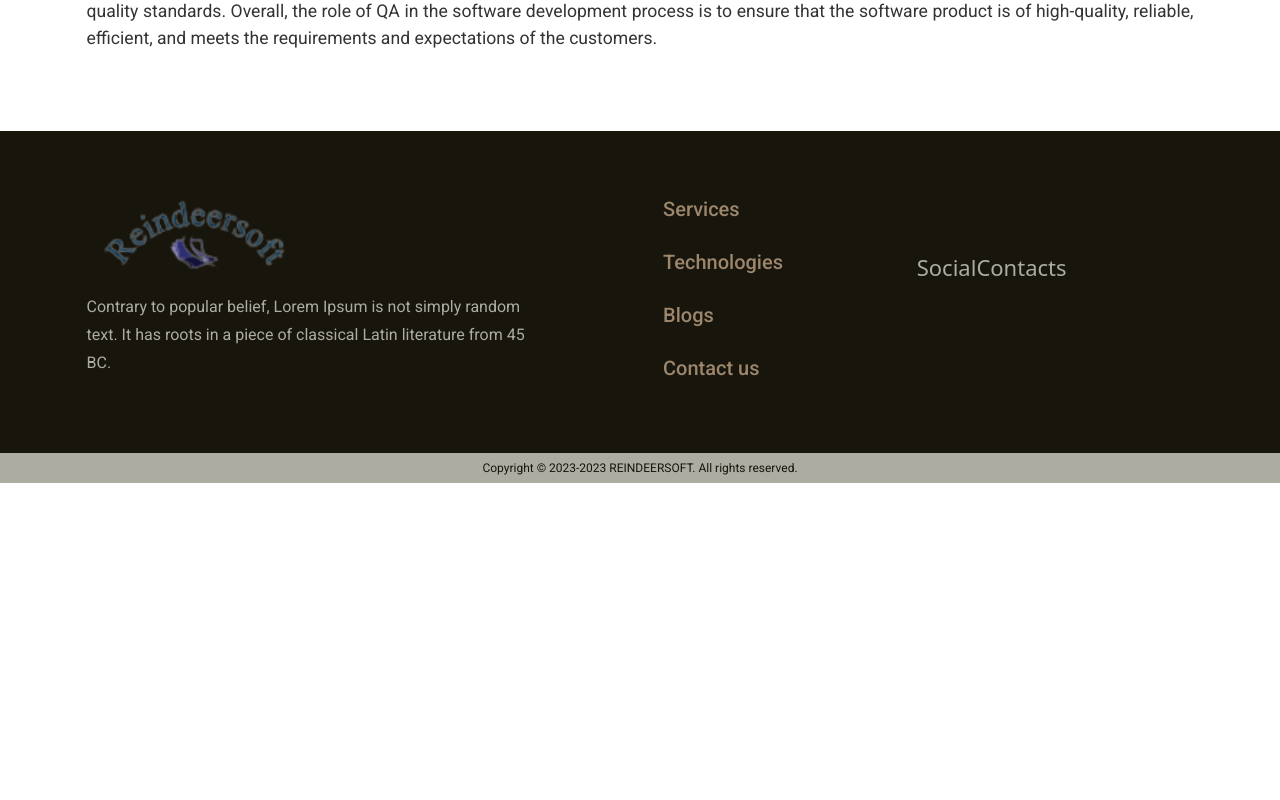
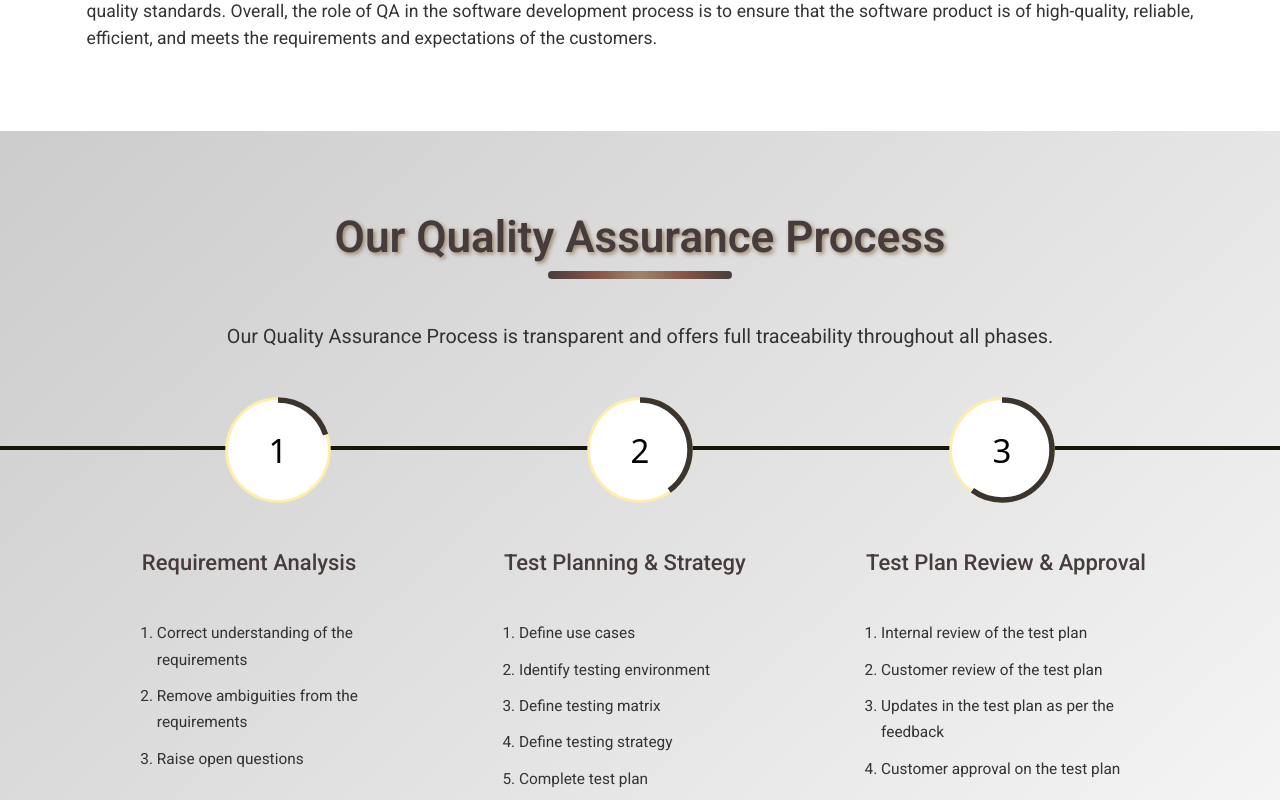
Before and after one commit to Jahangeer95/reindeersoft, a Next.js app: page /qa-and-test-automation in a window 1280 px wide. Shown: the part 1460-2260 px from the top of the page. Before the commit the page ends 1943 px from the top, so only its background shows below. Built offline with nearby package versions, Linux system fonts and the light colour scheme; a web font is replaced by a local one.

Commit message:
quality assurance process added...

```diff
--- a/src/components/content/qa-and-test-automation/index.tsx
+++ b/src/components/content/qa-and-test-automation/index.tsx
@@ -1,11 +1,11 @@
 import React from "react";
 import Banner from "./banner";
 import QualityAssurance from "./quality-assurance-importance";
+import Quality from "./quality-assurance-process";
 // import AgileDevelopment from "./agile-development";
 // import AutomatedTesting from "./automatedTesting";
 // import ConsultancyServices from "./consultancy";
 // import QaServices from "./qa-services";
-// import Quality from "./quality-assurance-process";
 
 // import UniqueTesting from "./unique-testing";
 // import WaterfallDevelopment from "./waterfall-development";
@@ -17,9 +17,9 @@ const QaAndTestAutomation = () => {
 
       <QualityAssurance />
 
-      {/* <Quality />
+      <Quality />
 
-      <QaServices />
+      {/* <QaServices />
 
       <WaterfallDevelopment />
 
--- /dev/null
+++ b/src/components/content/qa-and-test-automation/quality-assurance-process/index.tsx
@@ -0,0 +1,40 @@
+import React from "react";
+import { Container } from "react-bootstrap";
+import ProgressCircle from "@/components/ui/ProgressCircle";
+import * as data from "./qualityAssuranceProcessData";
+import styles from "./quality.module.scss";
+
+const QualityAssuranceProcess = () => {
+  return (
+    <section className={styles.QualityMain}>
+      <Container fluid="lg">
+        <div className="d-flex flex-column align-items-center">
+          <h2 className="text-center">{data.title}</h2>
+          <p>{data.description}</p>
+        </div>
+        <article>
+          {data.qualityAssuranceProcessArray.map((state) => {
+            return (
+              <div key={state.id}>
+                <span className={styles.Border}></span>
+                <span>
+                  <ProgressCircle percentage={state.id * 20} />
+                </span>
+                <div>
+                  <p>{state.heading}</p>
+                  <ul>
+                    {state.list.map((item, idx) => (
+                      <li key={idx}>{item}</li>
+                    ))}
+                  </ul>
+                </div>
+              </div>
+            );
+          })}
+        </article>
+      </Container>
+    </section>
+  );
+};
+
+export default QualityAssuranceProcess;
--- /dev/null
+++ b/src/components/content/qa-and-test-automation/quality-assurance-process/quality.module.scss
@@ -0,0 +1,128 @@
+@use "../../../../sass/colors";
+@use "../../../../sass/heading";
+@use "../../../../sass/paragraph";
+
+.QualityMain {
+    padding: 80px 0;
+    background: linear-gradient(to top left, rgba(colors.$white-color,1), rgba(colors.$secondary_light,1));
+
+    div {
+        div {
+            h2 {
+                @include heading.levelTwo-heading;
+                margin-bottom: 60px;
+
+            }
+
+            p {
+                display: block;
+                @include paragraph.paragraph-mixin;
+                text-align: center;
+                text-indent: unset;
+                margin-bottom: 30px;
+                max-width: 900px;
+                font-size: 0.9rem;
+                // text-transform: capitalize;
+            }
+
+
+        }
+        article {
+            position: relative;
+            display: flex;
+            flex-wrap: wrap;
+            gap: 30px;
+            justify-content: center;
+            @media only screen and (max-width: "768px") {
+                gap: 10px;
+            }
+
+            div {
+                position: relative;
+                width: 18%;
+                @media only screen and (max-width: "1330px") {
+                    width: 30%;
+                }
+                @media only screen and (max-width: "768px") {
+                    width: 40%;
+                }
+                @media only screen and (max-width: "550px") {
+                    width: 80%;
+                }
+                .Border {
+                    position: relative;
+                    z-index: 0;
+
+                    &::before {
+                        content: "";
+                        position: absolute;
+                        left: -1000px;
+                        bottom: -100px;
+                        width: 3000px;
+                        height: 4px;
+                        background-color: colors.$secondary_dark;
+                        z-index: 0;
+                    }
+                }
+
+                span {
+                    position: relative;
+                    display: flex;
+                    justify-content: center;
+                    z-index: 1;
+
+
+
+                }
+
+                div {
+                    width: 100%;
+                    padding-left: 30px;
+
+                    @media only screen and (max-width: "1230px") {
+                        display: flex;
+                        flex-direction: column;
+                        justify-content: center;
+                        align-items: center;
+                        padding: 0;
+                    }
+
+                    @media only screen and (max-width: "550px") {
+                        align-items: flex-start;
+                    }
+
+                    p {
+                        @include paragraph.paragraph-mixin;
+                        color: colors.$primary_dark4;
+                        text-align: left;
+                        font-weight: 500;
+                        height: 50px;
+                        text-indent: unset;
+                        font-size: 1rem;
+                        margin-bottom: 20px;
+
+                        @media only screen and (max-width: "768px") {
+                            height: fit-content;
+                        }
+                    }
+                    ul{
+                        list-style: decimal;
+                        margin: 0;
+                        padding-left: 15px;
+                        li{
+                            position: relative;
+                            @include paragraph.paragraph-mixin;
+                            font-size: 0.7rem;
+                            text-indent: unset;
+                            text-align: left;
+
+                        }
+                    }
+                }
+            }
+
+        }
+
+    }
+
+}
--- /dev/null
+++ b/src/components/content/qa-and-test-automation/quality-assurance-process/qualityAssuranceProcessData.ts
@@ -0,0 +1,63 @@
+import {
+  qualityAssuranceProcessArrayType,
+  QualityAssuranceProcessDescriptionType,
+  QualityAssuranceProcessTitleType,
+} from "@/types/qaAndTestAutomation.type";
+
+export const title: QualityAssuranceProcessTitleType =
+  "Our Quality assurance Process";
+
+export const description: QualityAssuranceProcessDescriptionType =
+  "Our Quality Assurance Process is transparent and offers full traceability throughout all phases.";
+
+export const qualityAssuranceProcessArray: qualityAssuranceProcessArrayType = [
+  {
+    id: 1,
+    heading: "Requirement Analysis",
+    list: [
+      "Correct understanding of the requirements",
+      "Remove ambiguities from the requirements",
+      "Raise open questions",
+    ],
+  },
+  {
+    id: 2,
+    heading: "Test Planning & Strategy",
+    list: [
+      "Define use cases",
+      "Identify testing environment",
+      "Define testing matrix",
+      "Define testing strategy",
+      "Complete test plan",
+    ],
+  },
+  {
+    id: 3,
+    heading: "Test Plan Review & Approval",
+    list: [
+      "Internal review of the test plan",
+      "Customer review of the test plan",
+      "Updates in the test plan as per the feedback",
+      "Customer approval on the test plan",
+    ],
+  },
+  {
+    id: 4,
+    heading: "Test Execution & Bug Reporting",
+    list: [
+      "Test execution",
+      "Bug reporting",
+      "Product's release stability tracking",
+      "Weekly status sharing with customer",
+    ],
+  },
+  {
+    id: 5,
+    heading: "Reporting and Final Review",
+    list: [
+      "Compile report of final testing status",
+      "Share the report with customer",
+      "Review the report with customer",
+    ],
+  },
+];
--- /dev/null
+++ b/src/components/ui/ProgressCircle.tsx
@@ -0,0 +1,67 @@
+import React from "react";
+
+type progressCircleProps = {
+    percentage: number
+}
+
+type circleProps1 = {
+    colour : string,
+    percentage : number,
+}
+
+type textProps = {
+    percentage: number;
+}
+
+
+function ProgressCircle({percentage}: progressCircleProps ) {
+    const cleanPercentage = (percentage: number) => {
+        const isNegativeOrNaN = !Number.isFinite(+percentage) || percentage < 0
+        const isTooHigh = percentage > 100;
+        return isNegativeOrNaN ? 0 : isTooHigh ? 100 : +percentage;
+      };
+
+      const Circle = (props: circleProps1) => {
+        const r = 50;
+        const circ = 2 * Math.PI * r;
+        const strokePct = ((100 - props?.percentage) * circ) / 100;
+        return (
+          <circle
+            r={r}
+            cx={100}
+            cy={100}
+            fill="white"
+            stroke={strokePct !== circ ? props?.colour : ""}
+            strokeWidth={"0.25em"}
+            strokeDasharray={circ}
+            strokeDashoffset={props?.percentage ? strokePct : 0}
+          ></circle>
+        );
+      };
+
+      const Text = ({ percentage }: textProps) => {
+        return (
+          <text
+            x="50%"
+            y="50%"
+            dominantBaseline="central"
+            textAnchor="middle"
+            fontSize={"1.5em"}
+          >
+            {(percentage/20).toFixed(0)}
+          </text>
+        );
+      };
+      const pct = cleanPercentage(percentage);
+      return (
+        <svg width={200} height={200} >
+          <g transform={`rotate(-90 ${"100 100"})`}>
+            <Circle colour="#ffeeaa" percentage={100} />
+            <Circle colour="#3c342e" percentage={pct} />
+          </g>
+          <Text percentage={pct} />
+        </svg>
+      );
+}
+
+export default ProgressCircle;
```
